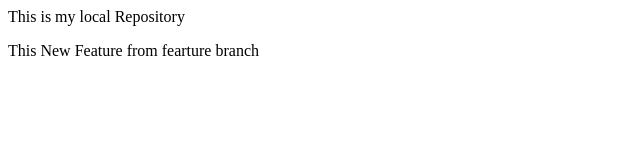
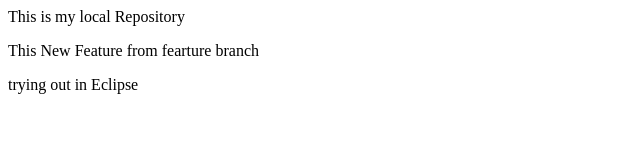
Before and after one commit to NagarajNaik-Shirali/localRepo, a plain HTML site: page index.html in a window 1280 px wide. Shown: the whole page, without its empty margins (0-640 px from the left). Drawn offline with Linux system fonts and the light colour scheme.

Commit message:
trying in eclipse

```diff
--- a/index.html
+++ b/index.html
@@ -4,3 +4,6 @@
 <P>
     This New Feature from fearture branch
 </P>
+<P>
+    trying out in Eclipse
+</P>
```
Also changed, not shown: 1 other file.
